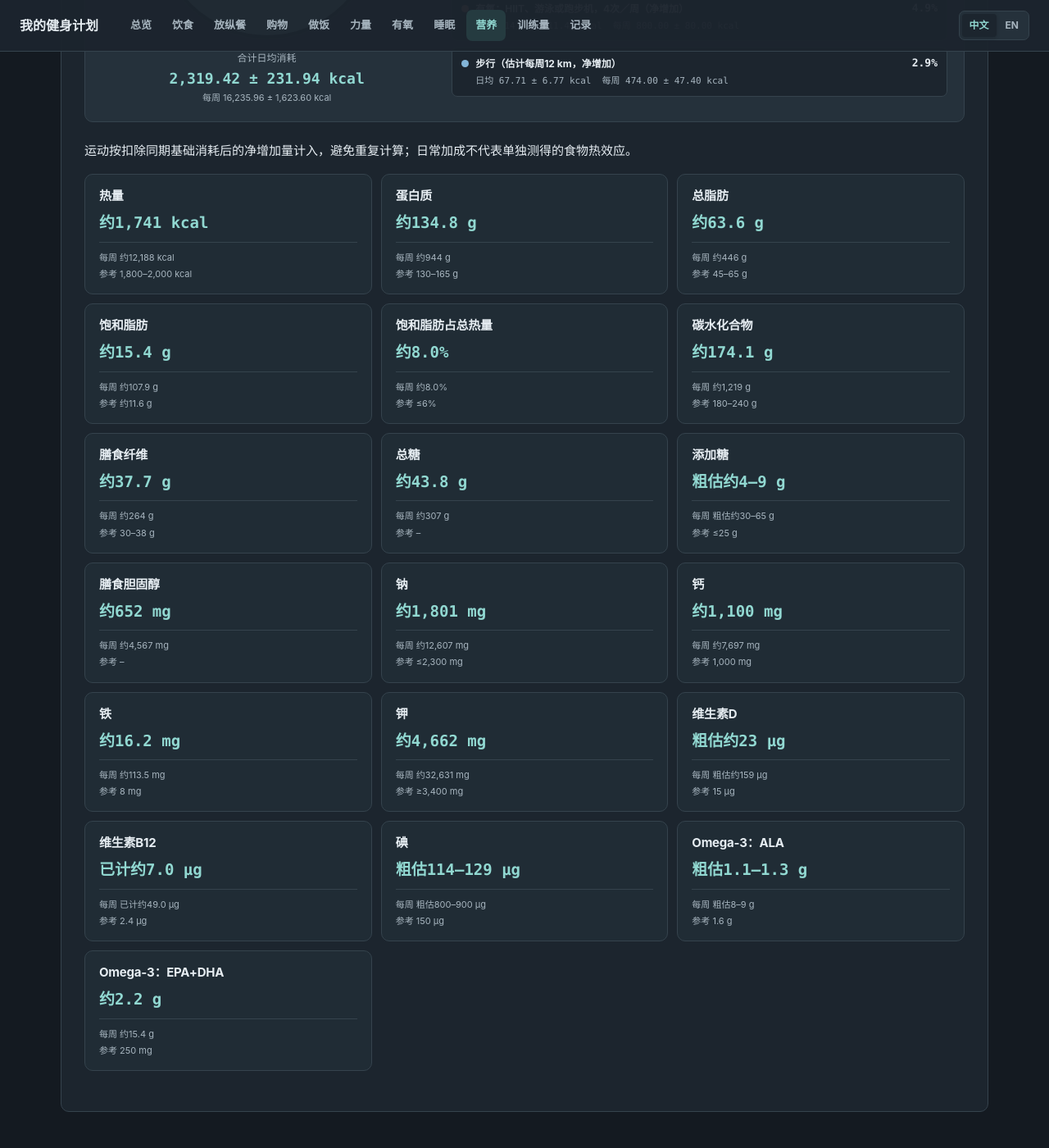
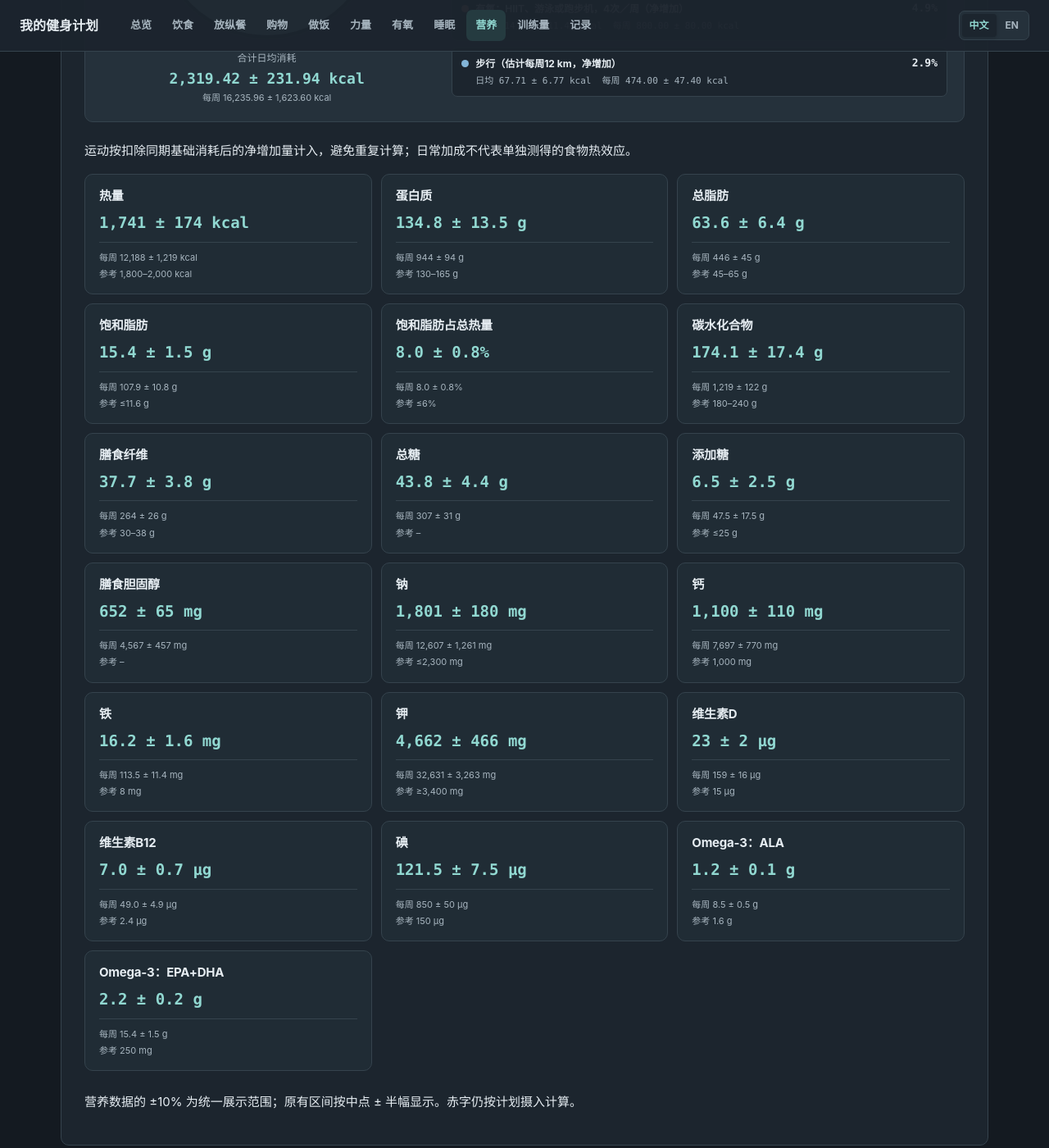
Before and after one commit to yunhaixiang/fitness, a Jekyll site: the page built from stats.md, in a window 1280 px wide and 1400 px high, scrolled down 899 px. Shown: the whole window at 82% size. Built offline with Jekyll 4.4.1, drawn with Linux system fonts in a browser that asks for light colours.

Commit message:
Show nutrition values with uncertainty ranges

```diff
--- a/stats.md
+++ b/stats.md
@@ -9,9 +9,9 @@ visual: true
 
 ## 一周营养
 
-<figure class="nutrition-overview" aria-label="每日能量与每周赤字估计">
+<figure class="nutrition-overview" aria-label="每日能量与每周赤字">
   <div class="nutrition-overview-main">
-    <div class="nutrition-ring" aria-label="日均摄入占消耗约75%，赤字约25%">
+    <div class="nutrition-ring" aria-label="日均摄入占消耗75%，赤字25%">
       <div class="nutrition-ring-center">
         <span>日均赤字</span>
         <strong>578 <small>kcal／天</small></strong>
@@ -94,118 +94,120 @@ visual: true
 <tbody>
 <tr>
 <td>热量</td>
-<td style="text-align: right;">约12,188 kcal</td>
-<td style="text-align: right;">约1,741 kcal</td>
+<td style="text-align: right;">12,188 ± 1,219 kcal</td>
+<td style="text-align: right;">1,741 ± 174 kcal</td>
 <td>1,800–2,000 kcal</td>
 </tr>
 <tr>
 <td>蛋白质</td>
-<td style="text-align: right;">约944 g</td>
-<td style="text-align: right;">约134.8 g</td>
+<td style="text-align: right;">944 ± 94 g</td>
+<td style="text-align: right;">134.8 ± 13.5 g</td>
 <td>130–165 g</td>
 </tr>
 <tr>
 <td>总脂肪</td>
-<td style="text-align: right;">约446 g</td>
-<td style="text-align: right;">约63.6 g</td>
+<td style="text-align: right;">446 ± 45 g</td>
+<td style="text-align: right;">63.6 ± 6.4 g</td>
 <td>45–65 g</td>
 </tr>
 <tr>
 <td>饱和脂肪</td>
-<td style="text-align: right;">约107.9 g</td>
-<td style="text-align: right;">约15.4 g</td>
-<td>约11.6 g</td>
+<td style="text-align: right;">107.9 ± 10.8 g</td>
+<td style="text-align: right;">15.4 ± 1.5 g</td>
+<td>≤11.6 g</td>
 </tr>
 <tr>
 <td>饱和脂肪占总热量</td>
-<td style="text-align: right;">约8.0%</td>
-<td style="text-align: right;">约8.0%</td>
+<td style="text-align: right;">8.0 ± 0.8%</td>
+<td style="text-align: right;">8.0 ± 0.8%</td>
 <td>≤6%</td>
 </tr>
 <tr>
 <td>碳水化合物</td>
-<td style="text-align: right;">约1,219 g</td>
-<td style="text-align: right;">约174.1 g</td>
+<td style="text-align: right;">1,219 ± 122 g</td>
+<td style="text-align: right;">174.1 ± 17.4 g</td>
 <td>180–240 g</td>
 </tr>
 <tr>
 <td>膳食纤维</td>
-<td style="text-align: right;">约264 g</td>
-<td style="text-align: right;">约37.7 g</td>
+<td style="text-align: right;">264 ± 26 g</td>
+<td style="text-align: right;">37.7 ± 3.8 g</td>
 <td>30–38 g</td>
 </tr>
 <tr>
 <td>总糖</td>
-<td style="text-align: right;">约307 g</td>
-<td style="text-align: right;">约43.8 g</td>
+<td style="text-align: right;">307 ± 31 g</td>
+<td style="text-align: right;">43.8 ± 4.4 g</td>
 <td>–</td>
 </tr>
 <tr>
 <td>添加糖</td>
-<td style="text-align: right;">粗估约30–65 g</td>
-<td style="text-align: right;">粗估约4–9 g</td>
+<td style="text-align: right;">47.5 ± 17.5 g</td>
+<td style="text-align: right;">6.5 ± 2.5 g</td>
 <td>≤25 g</td>
 </tr>
 <tr>
 <td>膳食胆固醇</td>
-<td style="text-align: right;">约4,567 mg</td>
-<td style="text-align: right;">约652 mg</td>
+<td style="text-align: right;">4,567 ± 457 mg</td>
+<td style="text-align: right;">652 ± 65 mg</td>
 <td>–</td>
 </tr>
 <tr>
 <td>钠</td>
-<td style="text-align: right;">约12,607 mg</td>
-<td style="text-align: right;">约1,801 mg</td>
+<td style="text-align: right;">12,607 ± 1,261 mg</td>
+<td style="text-align: right;">1,801 ± 180 mg</td>
 <td>≤2,300 mg</td>
 </tr>
 <tr>
 <td>钙</td>
-<td style="text-align: right;">约7,697 mg</td>
-<td style="text-align: right;">约1,100 mg</td>
+<td style="text-align: right;">7,697 ± 770 mg</td>
+<td style="text-align: right;">1,100 ± 110 mg</td>
 <td>1,000 mg</td>
 </tr>
 <tr>
 <td>铁</td>
-<td style="text-align: right;">约113.5 mg</td>
-<td style="text-align: right;">约16.2 mg</td>
+<td style="text-align: right;">113.5 ± 11.4 mg</td>
+<td style="text-align: right;">16.2 ± 1.6 mg</td>
 <td>8 mg</td>
 </tr>
 <tr>
 <td>钾</td>
-<td style="text-align: right;">约32,631 mg</td>
-<td style="text-align: right;">约4,662 mg</td>
+<td style="text-align: right;">32,631 ± 3,263 mg</td>
+<td style="text-align: right;">4,662 ± 466 mg</td>
 <td>≥3,400 mg</td>
 </tr>
 <tr>
 <td>维生素D</td>
-<td style="text-align: right;">粗估约159 µg</td>
-<td style="text-align: right;">粗估约23 µg</td>
+<td style="text-align: right;">159 ± 16 µg</td>
+<td style="text-align: right;">23 ± 2 µg</td>
 <td>15 µg</td>
 </tr>
 <tr>
 <td>维生素B12</td>
-<td style="text-align: right;">已计约49.0 µg</td>
-<td style="text-align: right;">已计约7.0 µg</td>
+<td style="text-align: right;">49.0 ± 4.9 µg</td>
+<td style="text-align: right;">7.0 ± 0.7 µg</td>
 <td>2.4 µg</td>
 </tr>
 <tr>
 <td>碘</td>
-<td style="text-align: right;">粗估800–900 µg</td>
-<td style="text-align: right;">粗估114–129 µg</td>
+<td style="text-align: right;">850 ± 50 µg</td>
+<td style="text-align: right;">121.5 ± 7.5 µg</td>
 <td>150 µg</td>
 </tr>
 <tr>
 <td>Omega-3：ALA</td>
-<td style="text-align: right;">粗估8–9 g</td>
-<td style="text-align: right;">粗估1.1–1.3 g</td>
+<td style="text-align: right;">8.5 ± 0.5 g</td>
+<td style="text-align: right;">1.2 ± 0.1 g</td>
 <td>1.6 g</td>
 </tr>
 <tr>
 <td>Omega-3：EPA+DHA</td>
-<td style="text-align: right;">约15.4 g</td>
-<td style="text-align: right;">约2.2 g</td>
+<td style="text-align: right;">15.4 ± 1.5 g</td>
+<td style="text-align: right;">2.2 ± 0.2 g</td>
 <td>250 mg</td>
 </tr>
 </tbody>
 </table>
 </div>
+
+营养数据的 ±10% 为统一展示范围；原有区间按中点 ± 半幅显示。赤字仍按计划摄入计算。
```
